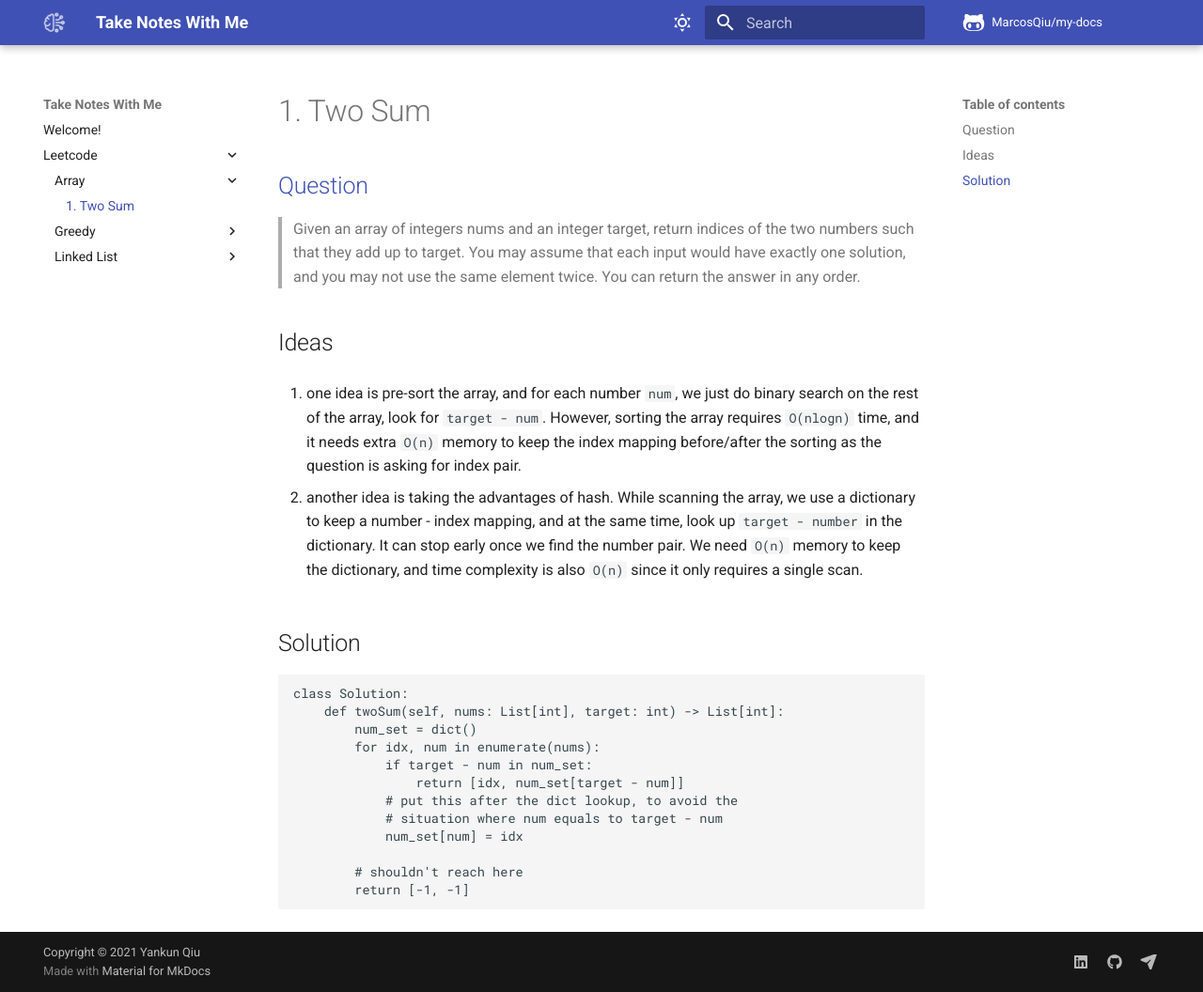
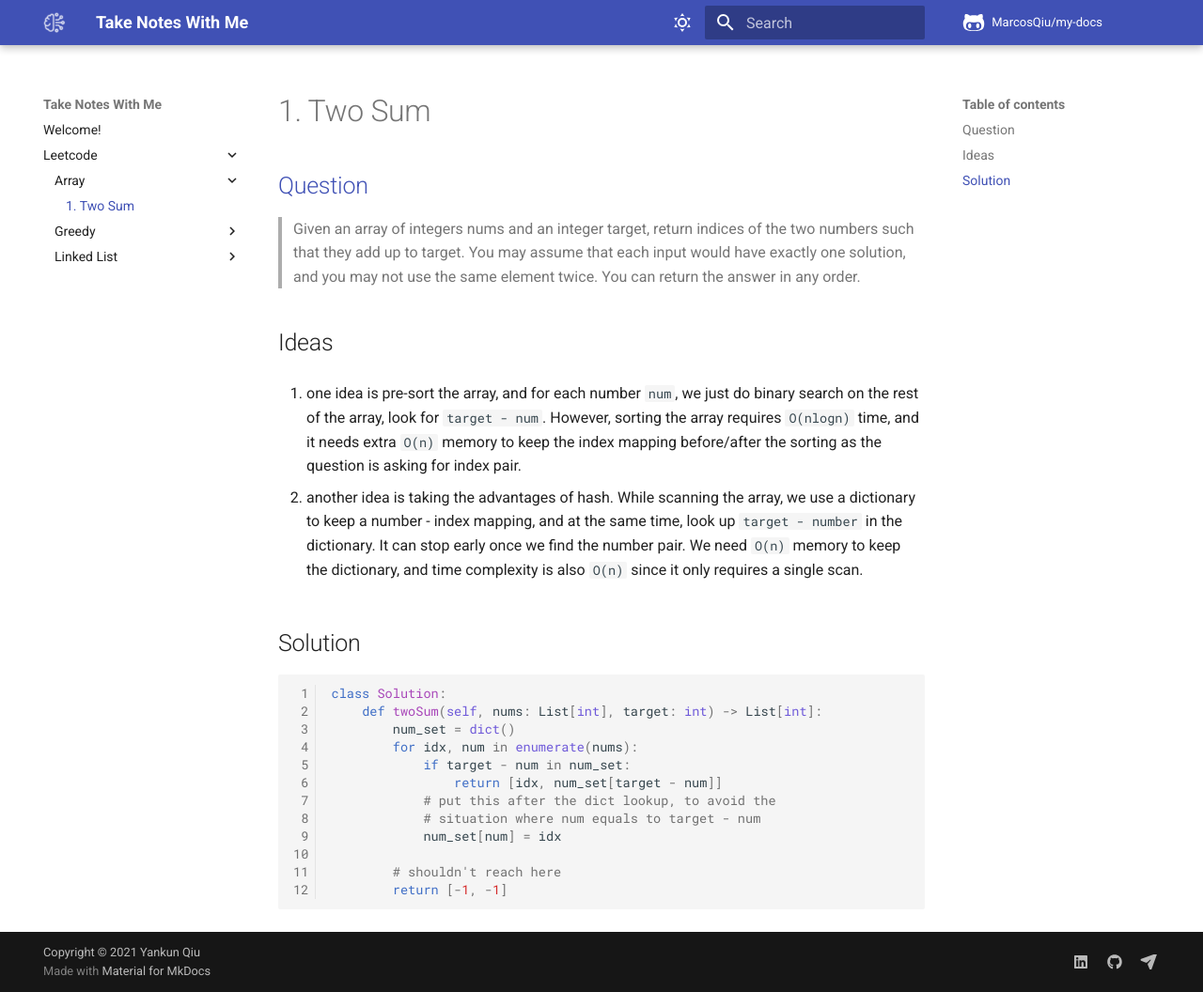
Before and after one commit to MarcosQiu/my-docs, an MkDocs documentation site: the page built from docs/Leetcode/Array/1. Two Sum.md, in a window 1280 px wide and 1056 px high. Shown: the whole window at 94% size. Built offline with MkDocs 1.6.1 and Material for MkDocs 9.7.7, drawn with Linux system fonts in a browser that asks for light colours; comment, search, counter and statistics services are not loaded.

Commit message:
add syntax hilight

```diff
--- a/mkdocs.yml
+++ b/mkdocs.yml
@@ -25,7 +25,6 @@ theme:
       toggle:
         icon: material/weather-night
         name: Switch to light mode
-generator: false
 copyright: Copyright &copy; 2021 Yankun Qiu
 extra:
   disqus: mydocs-2
@@ -36,3 +35,11 @@ extra:
       link: https://github.com/MarcosQiu
     - icon: fontawesome/solid/paper-plane
       link: mailto:hola@yankunqiu.me
+
+strict: true
+
+markdown_extensions:
+  - pymdownx.highlight:
+      linenums: true
+      linenums_style: pymdownx-inline
+  - pymdownx.superfences
```
